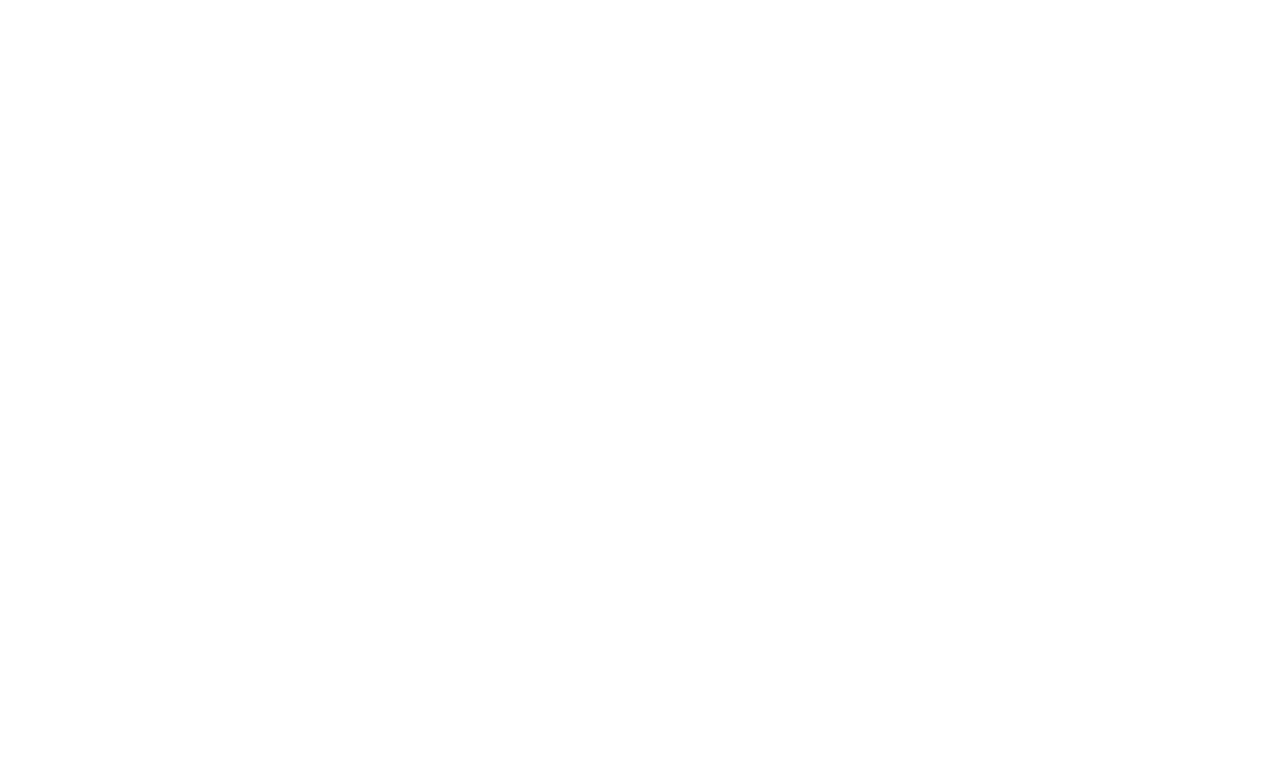
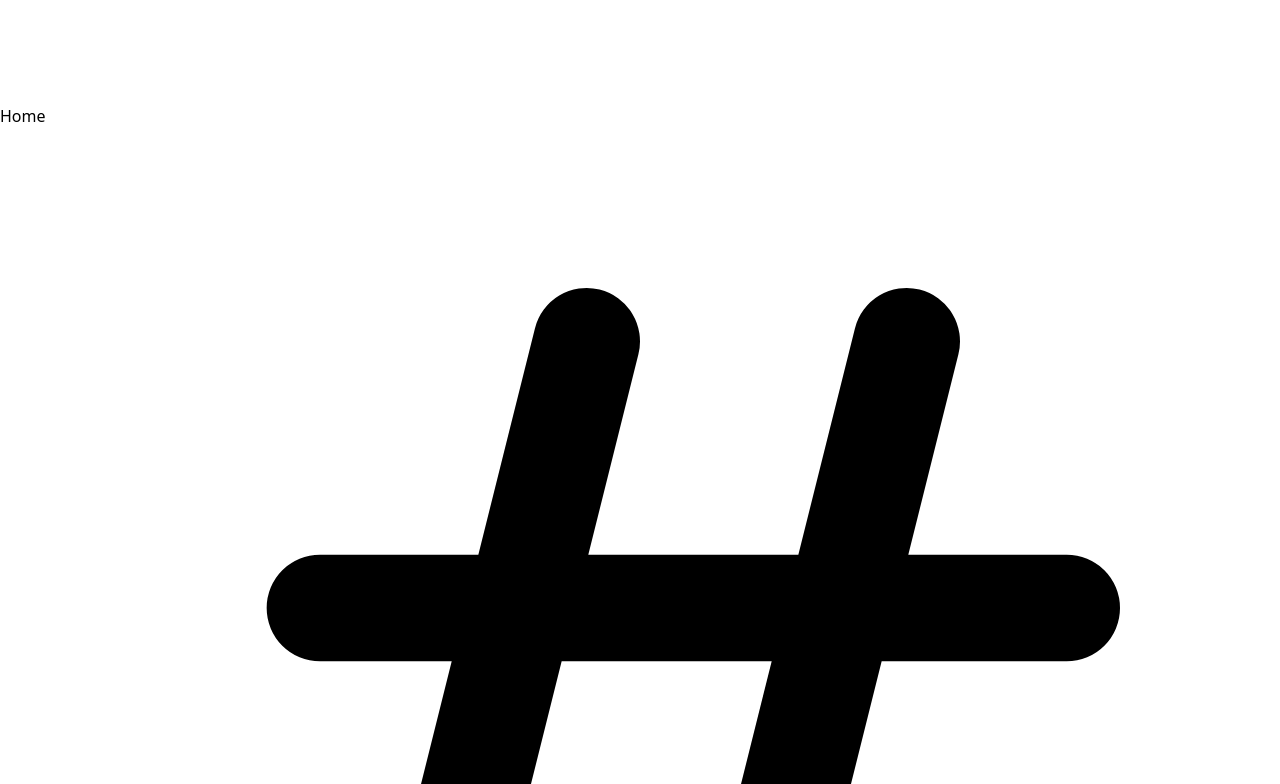
Before and after one commit to bspence205/Twitter, a Next.js app: page / in a window 1280 px wide. Shown: the part 1216-2000 px from the top of the page. Before the commit the page ends 800 px from the top, so only its background shows below. Built offline with nearby package versions, Linux system fonts and the light colour scheme.

Commit message:
utilized interface and props to output side icons and text

```diff
--- a/components/Sidebar.tsx
+++ b/components/Sidebar.tsx
@@ -9,6 +9,7 @@
     UserIcon,
     HomeIcon,
 } from '@heroicons/react/outline'
+import SidebarRow from './SidebarRow'
 
 function Sidebar() {
   return (
@@ -16,6 +17,13 @@
 
         <img className='h-10 w-10'
         src="icons8-twitter.svg" alt="twitter logo" />
+        <SidebarRow Icon={HomeIcon} title="Home" />
+        <SidebarRow Icon={HashtagIcon} title="Explore" />
+        <SidebarRow Icon={BellIcon} title="Notification" />
+        <SidebarRow Icon={MailIcon} title="Messages" />
+        <SidebarRow Icon={BookmarkIcon} title="Bookmarks" />
+        <SidebarRow Icon={CollectionIcon} title="Lists" />
+
     </div>
   )
 }
--- a/components/SidebarRow.tsx
+++ b/components/SidebarRow.tsx
@@ -1,9 +1,16 @@
-import React from 'react'
+import React, { SVGProps } from 'react'
 
-function SidebarRow() {
+interface Props {
+    Icon: (props: SVGProps<SVGSVGElement>) => JSX.Element
+    title: string
+}
+
+function SidebarRow({Icon, title}: Props) {
   return (
     <div>
+        <Icon />
 
+        <p>{title}</p>
     </div>
   )
 }
```
